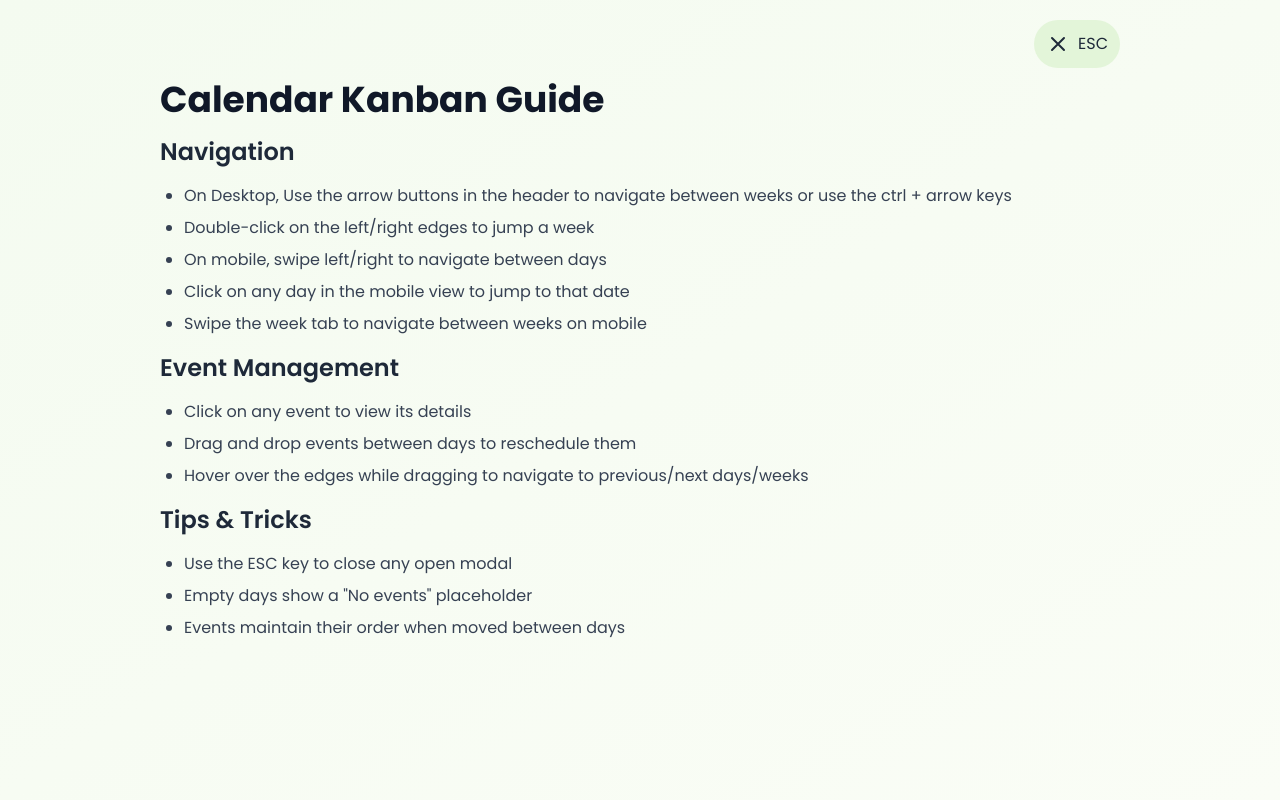
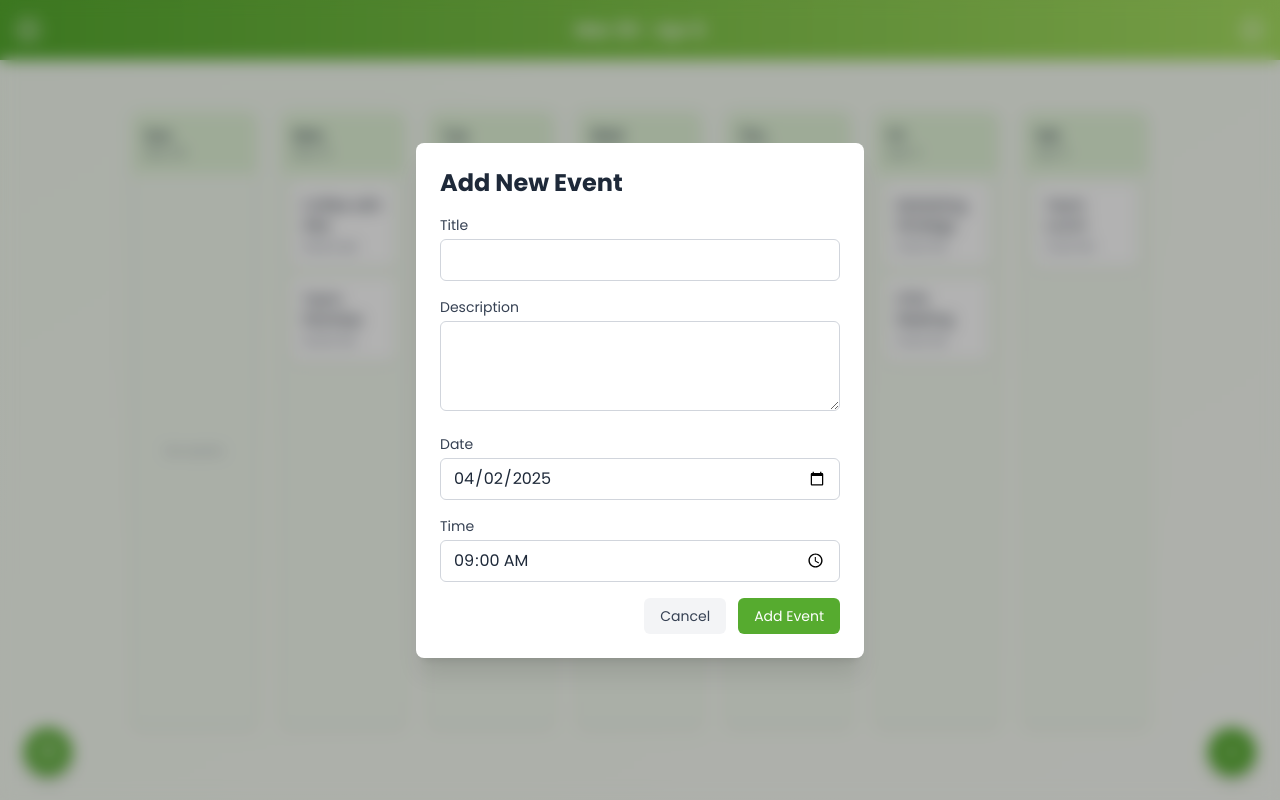
Before and after one commit to ashwin-maurya/calendar-kanban, a Next.js app: page / in a window 1280 px wide. Both pictures are taken after a click on the button 1232 px from the left and 752 px from the top of the page. Built offline with nearby package versions, Linux system fonts and the light colour scheme.

Commit message:
added add event dialog

```diff
--- /dev/null
+++ b/src/components/AddEventButton.tsx
@@ -0,0 +1,168 @@
+"use client";
+
+import { useState, useEffect } from "react";
+import { motion, AnimatePresence } from "framer-motion";
+import { Plus } from "lucide-react";
+import { format } from "date-fns";
+import { Event } from "@/lib/types";
+
+interface AddEventButtonProps {
+  onAddEvent: (event: Event, date: string) => void;
+}
+
+export default function AddEventButton({ onAddEvent }: AddEventButtonProps) {
+  const [isOpen, setIsOpen] = useState(false);
+  const [formData, setFormData] = useState({
+    title: "",
+    description: "",
+    date: format(new Date(), "yyyy-MM-dd"),
+    time: "09:00",
+  });
+
+  useEffect(() => {
+    const handleKeyPress = (e: KeyboardEvent) => {
+      if (e.key === "+" || (e.key === "=" && e.shiftKey)) {
+        setIsOpen(true);
+      }
+
+    };
+
+    window.addEventListener("keydown", handleKeyPress);
+    return () => window.removeEventListener("keydown", handleKeyPress);
+  }, []);
+
+  const handleSubmit = (e: React.FormEvent) => {
+    e.preventDefault();
+    const newEvent: Event = {
+      id: `event-${Date.now()}`,
+      title: formData.title,
+      description: formData.description,
+      time: format(new Date(`1970/01/01 ${formData.time}`), "hh:mm a"),
+      imageUrl: "https://images.unsplash.com/photo-1557682250-33bd709cbe85?fm=jpg&q=60&w=3000&ixlib=rb-4.0.3&ixid=M3wxMjA3fDB8MHxzZWFyY2h8Mnx8cHVycGxlJTIwYmFja2dyb3VuZHxlbnwwfHwwfHx8MA%3D%3D",
+    };
+
+    onAddEvent(newEvent, formData.date);
+    setIsOpen(false);
+    setFormData({
+      title: "",
+      description: "",
+      date: format(new Date(), "yyyy-MM-dd"),
+      time: "09:00",
+    });
+  };
+
+  return (
+    <>
+      <button
+        onClick={() => setIsOpen(true)}
+        className="fixed bottom-6 right-6 p-3 bg-[#56ab2f] rounded-full shadow-lg hover:shadow-xl transition-shadow z-30 flex items-center justify-center group cursor-pointer outline-none"
+      >
+        <Plus color="white" />
+      </button>
+
+      <AnimatePresence>
+        {isOpen && (
+          <>
+            <motion.div
+              initial={{ opacity: 0 }}
+              animate={{ opacity: 1 }}
+              exit={{ opacity: 0 }}
+              transition={{ duration: 0.3 }}
+              onClick={() => setIsOpen(false)}
+              className="fixed inset-0 bg-black/30 backdrop-blur-sm z-40"
+            />
+
+            <motion.div
+              initial={{ opacity: 0, scale: 0.9 }}
+              animate={{ opacity: 1, scale: 1 }}
+              exit={{ opacity: 0, scale: 0.9 }}
+              transition={{ duration: 0.3 }}
+              className="fixed inset-0 flex items-center justify-center z-50"
+            >
+              <div className="bg-white rounded-lg p-6 w-full max-w-md shadow-xl">
+                <h2 className="text-2xl font-bold mb-4">Add New Event</h2>
+                <form onSubmit={handleSubmit} className="space-y-4">
+                  <div>
+                    <label className="block text-sm font-medium text-gray-700 mb-1">
+                      Title
+                    </label>
+                    <input
+                      type="text"
+                      value={formData.title}
+                      onChange={(e) =>
+                        setFormData({ ...formData, title: e.target.value })
+                      }
+                      className="w-full px-3 py-2 border border-gray-300 rounded-md focus:outline-none focus:ring-2 focus:ring-[#56ab2f]"
+                      required
+                    />
+                  </div>
+
+                  <div>
+                    <label className="block text-sm font-medium text-gray-700 mb-1">
+                      Description
+                    </label>
+                    <textarea
+                      value={formData.description}
+                      onChange={(e) =>
+                        setFormData({ ...formData, description: e.target.value })
+                      }
+                      className="w-full px-3 py-2 border border-gray-300 rounded-md focus:outline-none focus:ring-2 focus:ring-[#56ab2f]"
+                      rows={3}
+                      required
+                    />
+                  </div>
+
+                  <div>
+                    <label className="block text-sm font-medium text-gray-700 mb-1">
+                      Date
+                    </label>
+                    <input
+                      type="date"
+                      value={formData.date}
+                      onChange={(e) =>
+                        setFormData({ ...formData, date: e.target.value })
+                      }
+                      className="w-full px-3 py-2 border border-gray-300 rounded-md focus:outline-none focus:ring-2 focus:ring-[#56ab2f]"
+                      required
+                    />
+                  </div>
+
+                  <div>
+                    <label className="block text-sm font-medium text-gray-700 mb-1">
+                      Time
+                    </label>
+                    <input
+                      type="time"
+                      value={formData.time}
+                      onChange={(e) =>
+                        setFormData({ ...formData, time: e.target.value })
+                      }
+                      className="w-full px-3 py-2 border border-gray-300 rounded-md focus:outline-none focus:ring-2 focus:ring-[#56ab2f]"
+                      required
+                    />
+                  </div>
+
+                  <div className="flex justify-end space-x-3">
+                    <button
+                      type="button"
+                      onClick={() => setIsOpen(false)}
+                      className="px-4 py-2 text-sm font-medium text-gray-700 bg-gray-100 rounded-md hover:bg-gray-200 focus:outline-none focus:ring-2 focus:ring-gray-500"
+                    >
+                      Cancel
+                    </button>
+                    <button
+                      type="submit"
+                      className="px-4 py-2 text-sm font-medium text-white bg-[#56ab2f] rounded-md hover:bg-[#4a9a2a] focus:outline-none focus:ring-2 focus:ring-[#56ab2f]"
+                    >
+                      Add Event
+                    </button>
+                  </div>
+                </form>
+              </div>
+            </motion.div>
+          </>
+        )}
+      </AnimatePresence>
+    </>
+  );
+}
--- a/src/components/Calendar.tsx
+++ b/src/components/Calendar.tsx
@@ -10,7 +10,7 @@ import EventDetail from "@/components/EventDetail";
 import InfoPage from "@/components/InfoPage";
 import LoadingIndicator from "@/components/LoadingIndicator";
 import eventsData from "@/data/event";
-import { EventsByDate } from "@/lib/types";
+import { EventsByDate, Event } from "@/lib/types";
 import {
   format,
   startOfWeek,
@@ -23,10 +23,9 @@ import {
   AnimatePresence,
   motion,
   useMotionValue,
-  useTransform,
-  useAnimation,
 } from "framer-motion";
 import { CircleHelp } from "lucide-react";
+import AddEventButton from "./AddEventButton";
 
 export default function Calendar() {
   const [currentDate, setCurrentDate] = useState(new Date());
@@ -47,7 +46,13 @@ export default function Calendar() {
   >(null);
   const hoverTimeoutRef = useRef<NodeJS.Timeout | null>(null);
   const mainContentRef = useRef<HTMLDivElement>(null);
-  const controls = useAnimation();
+
+  const handleAddEvent = (event: Event, date: string) => {
+    setEvents((prevEvents) => ({
+      ...prevEvents,
+      [date]: [...(prevEvents[date] || []), event],
+    }));
+  };
 
   const weekStart = startOfWeek(currentDate, { weekStartsOn: 0 });
   const days = Array.from({ length: 7 }, (_, i) => addDays(weekStart, i));
@@ -370,9 +375,11 @@ export default function Calendar() {
       )}
       {showInfo && <InfoPage onClose={() => setShowInfo(false)} />}
 
+      <AddEventButton onAddEvent={handleAddEvent} />
+
       <button
         onClick={() => setShowInfo(true)}
-        className="fixed bottom-6 right-6 p-3 bg-[#56ab2f] rounded-full shadow-lg hover:shadow-xl transition-shadow z-30 flex items-center justify-center group cursor-pointer outline-none"
+        className="fixed bottom-6 left-6 p-3 bg-[#56ab2f] rounded-full shadow-lg hover:shadow-xl transition-shadow z-30 flex items-center justify-center group cursor-pointer outline-none"
       >
         <CircleHelp color="white" />
       </button>
--- a/src/components/InfoPage.tsx
+++ b/src/components/InfoPage.tsx
@@ -48,7 +48,7 @@ export default function InfoPage({ onClose }: InfoPageProps) {
             exit={{ opacity: 0, scale: 0.8 }}
             transition={{ delay: 0.2 }}
             onClick={onClose}
-            className="absolute hover:bg-gray-200 cursor-pointer p-3 rounded-full top-5 right-8 p-3 rounded-full hover:bg-gray-100 transition-colors flex gap-2 items-center bg-[#E3F5D9] backdrop-blur-sm"
+            className="absolute cursor-pointer top-5 right-8 p-3 rounded-full hover:bg-gray-100 transition-colors flex gap-2 items-center bg-[#E3F5D9] backdrop-blur-sm"
           >
             <svg
               xmlns="http://www.w3.org/2000/svg"
@@ -110,7 +110,7 @@ export default function InfoPage({ onClose }: InfoPageProps) {
               </h2>
               <ul className="list-disc max-sm:text-sm  pl-6 space-y-2 text-gray-700">
                 <li>Use the ESC key to close any open modal</li>
-                <li>Empty days show a "No events" placeholder</li>
+                <li>Empty days show a &quot;No events&quot; placeholder</li>
                 <li>Events maintain their order when moved between days</li>
               </ul>
             </section>
```
